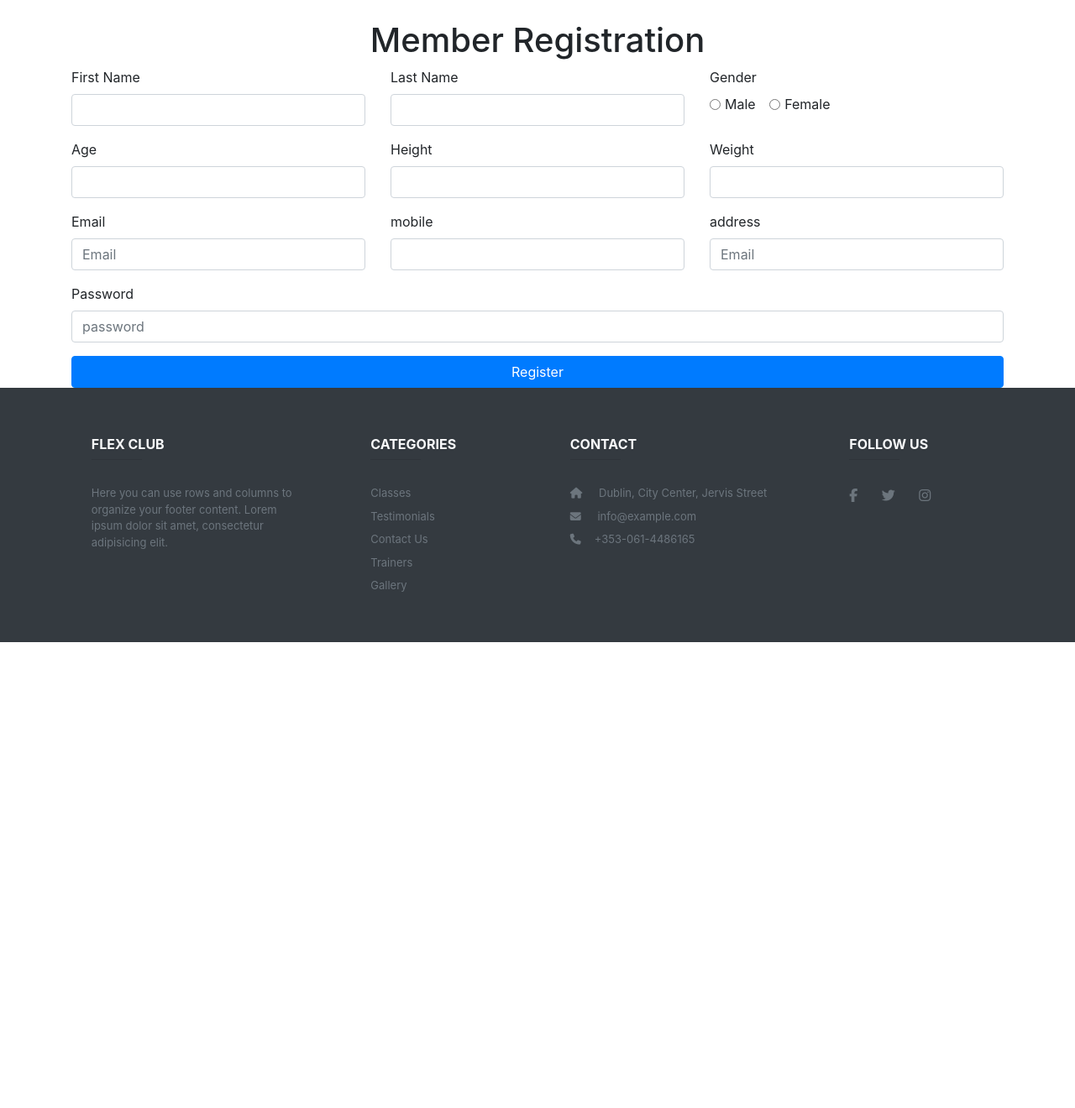
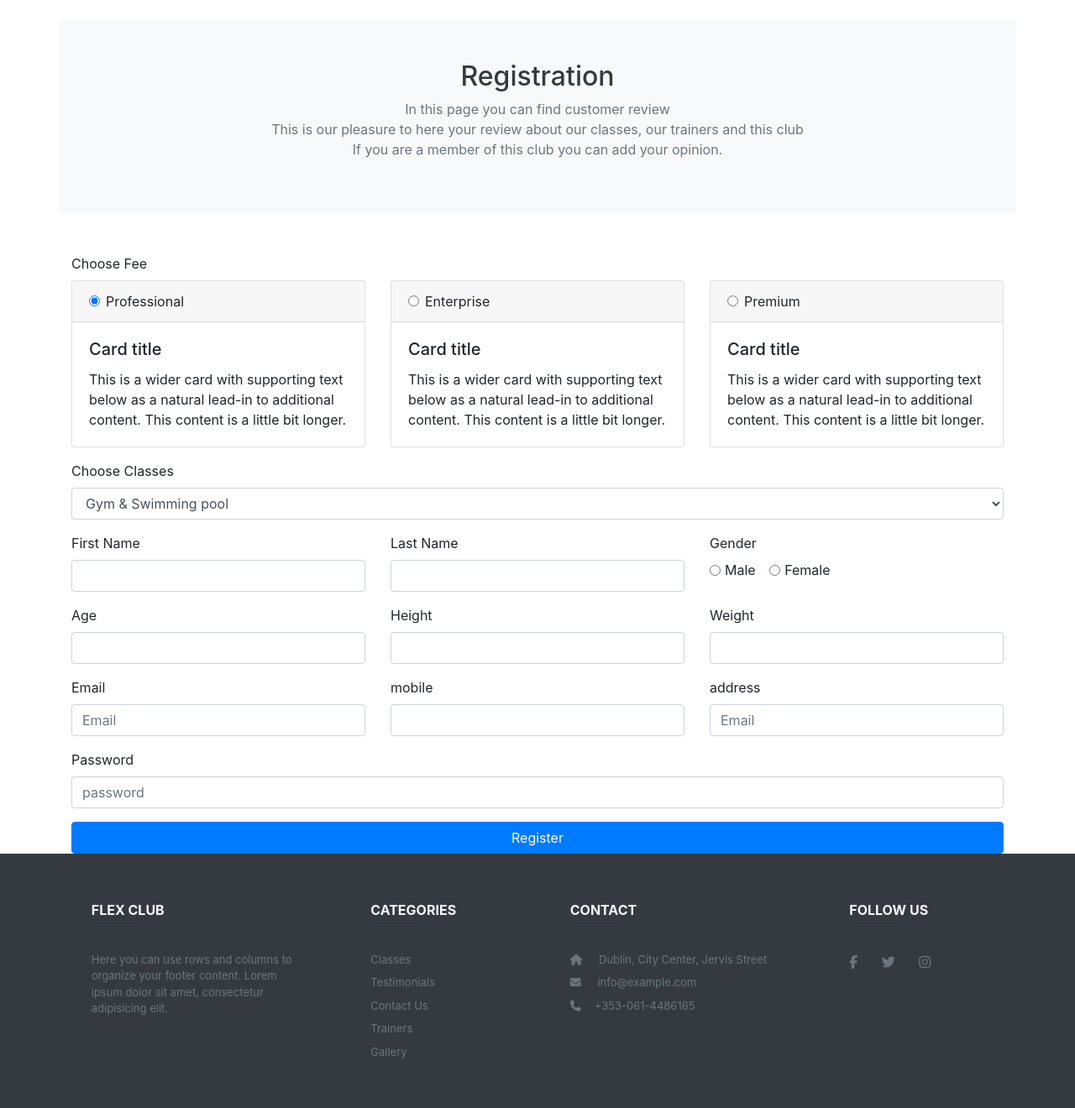
Before and after one commit to minajm/FlexClub, a PHP site: page /hassanProject/registration.php in a window 1280 px wide. Shown: the part 68-1388 px from the top of the page at 84% size. Before the commit the page ends 833 px from the top, so only its background shows below. Run offline with PHP 8.4, Linux system fonts and the light colour scheme; some libraries are stand-ins or nearby versions.

Commit message:
registration interface

```diff
--- a/admin/admin_class_details_edit.php
+++ /dev/null
@@ -1 +0,0 @@
-<?php
--- a/admin/admin_registration_edit.php
+++ /dev/null
@@ -1 +0,0 @@
-<?php
--- a/admin/admin_testimonial_manage.php
+++ /dev/null
@@ -1 +0,0 @@
-<?php
--- a/registration.php
+++ b/registration.php
@@ -24,14 +24,75 @@ function validate_email($email)
 function printForm()
 {
     echo '
+          <div class="container mt-4">
+                <div class="row bg-light pb-5 pt-5 mb-5">
+                     <div class="col text-center">
+                            <h2 class="text-dark">Registration</h2>
+                            <p class="text-secondary">In this page you can find customer review <br>
+                                This is our pleasure to here your review about our classes, our trainers and this club
+                                <br>If you are a member of this club you can add your opinion.</p>
+                     </div>
+                </div>
+                <form method="POST" action="">
+                <div class="form-group">
+                <label for="exampleFormControlSelect1">Choose Fee</label>
+                <div class="card-deck">
+                    <div class="card">
+                    <div class="card-header">
+                        <div class="form-check">
+                            <input class="form-check-input" type="radio" name="exampleRadios" id="exampleRadios1" value="option1" checked>
+                            <label class="form-check-label" for="exampleRadios1">
+                             Professional
+                            </label>
+                        </div>
+                    </div>
+                    <div class="card-body">
+                        <h5 class="card-title">Card title</h5>
+                        <p class="card-text">This is a wider card with supporting text below as a natural lead-in to additional content. This content is a little bit longer.</p>
+                    </div>
+                </div>
+                <div class="card">
+                    <div class="card-header">
+                        <div class="form-check">
+                            <input class="form-check-input" type="radio" name="exampleRadios" id="exampleRadios2" value="option2">
+                            <label class="form-check-label" for="exampleRadios2">
+                                Enterprise
+                            </label>
+                        </div>
+                    </div>
+                    <div class="card-body">
+                        <h5 class="card-title">Card title</h5>
+                        <p class="card-text">This is a wider card with supporting text below as a natural lead-in to additional content. This content is a little bit longer.</p>
+                    </div>
+                </div>
+                <div class="card">
+                    <div class="card-header">
+                        <div class="form-check">
+                            <input class="form-check-input" type="radio" name="exampleRadios" id="exampleRadios3" value="option3" >
+                            <label class="form-check-label" for="exampleRadios3">
+                                    Premium
+                            </label>
+                        </div>
+                    </div>
+                    <div class="card-body">
+                        <h5 class="card-title">Card title</h5>
+                        <p class="card-text">This is a wider card with supporting text below as a natural lead-in to additional content. This content is a little bit longer.</p>
+                    </div>
+                </div>
+            </div>
+                <label class="mt-3" for="exampleFormControlSelect1">Choose Classes</label>
+                <select class="form-control" id="exampleFormControlSelect1">
+                    <option>Gym & Swimming pool </option>
+                    <option>Push and lift</option>
+                    <option>Box fit</option>
+                    <option>Yogalates</option>
+                    <option>Meditation & Relaxation</option>
+                    <option>Mind fullness</option>
+                    <option>Ballet</option>
+                    <option>Street Dance</option>
+                </select>
+            </div>
 
-          <div class="container mt-4">
-        <div class="row">
-            <div class="col-md-12">
-                <h1 class="text-center">Member Registration</h1>
-            </div>
-        </div>
-        <form method="POST" action="">
 
             <div class="row">
                 <div class="col-md-4">
```
Also changed, not shown: admin/adminPanel.php (deleted, +0 -64 lines), admin/admin_edit_index.php (deleted, +0 -64 lines), css/style.css (+38 -0 lines).
